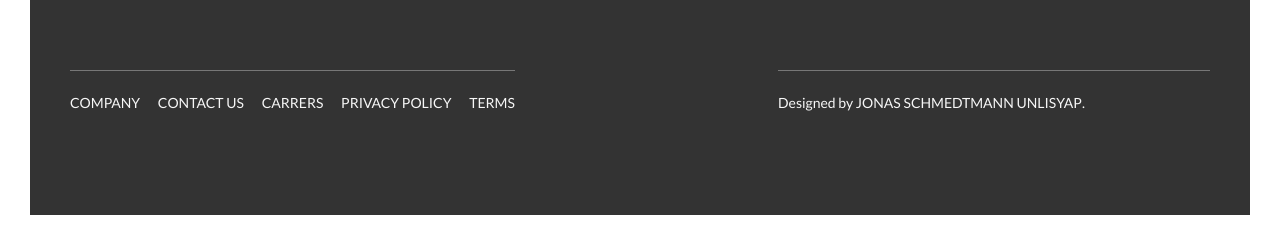
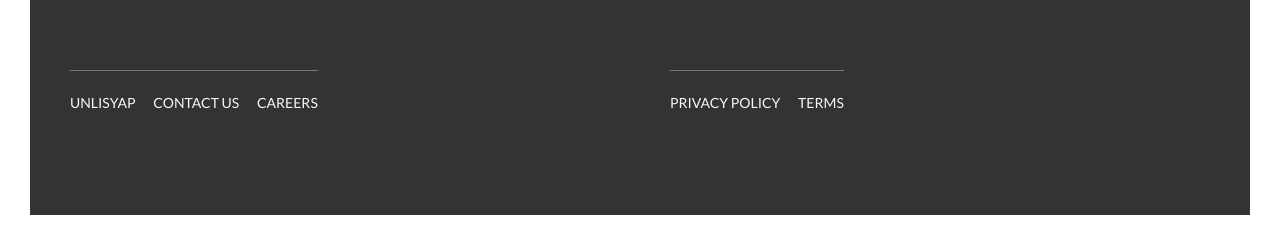
Before and after one commit to mcdonz/unlisyap, a website: page unlisyap/index.html in a window 1280 px wide. Shown: the part 5956-6201 px from the top of the page. Drawn offline with Linux system fonts and the light colour scheme.

Commit message:
Add files via upload

```diff
--- a/unlisyap/index.html
+++ b/unlisyap/index.html
@@ -54,7 +54,7 @@
                     <span class="heading-primary--sub">Negosyo App Para Sa Masa</span>
                 </h1>
 
-                <a href="#section-tours" class="btn btn--white btn--animated">Learn More...</a>
+                <a href="#section-" class="btn btn--white btn--animated">Learn More...</a>
             </div>
         </header>
 
@@ -158,7 +158,7 @@
                 </div>
             </section>
 
-            <section class="section-tours" id="section-tours">
+            <section class="section-tours" id="section-">
                 <div class="u-center-text u-margin-bottom-big">
                     <h2 class="heading-secondary">
                         UNLI-SERVICES and PRODUCTS
@@ -396,18 +396,21 @@
                 <div class="col-1-of-2">
                     <div class="footer__navigation">
                         <ul class="footer__list">
-                            <li class="footer__item"><a href="#" class="footer__link">Company</a></li>
+                            <li class="footer__item"><a href="#" class="footer__link">UnliSyap</a></li>
                             <li class="footer__item"><a href="#" class="footer__link">Contact us</a></li>
-                            <li class="footer__item"><a href="#" class="footer__link">Carrers</a></li>
+                            <li class="footer__item"><a href="#" class="footer__link">Careers</a></li>
+
+                        </ul>
+                    </div>
+                </div>
+                <div class="col-1-of-2">
+                    <div class="footer__navigation">
+                        <ul class="footer__list">
+
                             <li class="footer__item"><a href="#" class="footer__link">Privacy policy</a></li>
                             <li class="footer__item"><a href="#" class="footer__link">Terms</a></li>
                         </ul>
                     </div>
-                </div>
-                <div class="col-1-of-2">
-                    <p class="footer__copyright">
-                        Designed by <a href="#" class="footer__link">Jonas Schmedtmann</a> <a href="#" class="footer__link">UnliSyap</a>.
-                    </p>
                 </div>
             </div>
         </footer>
```
